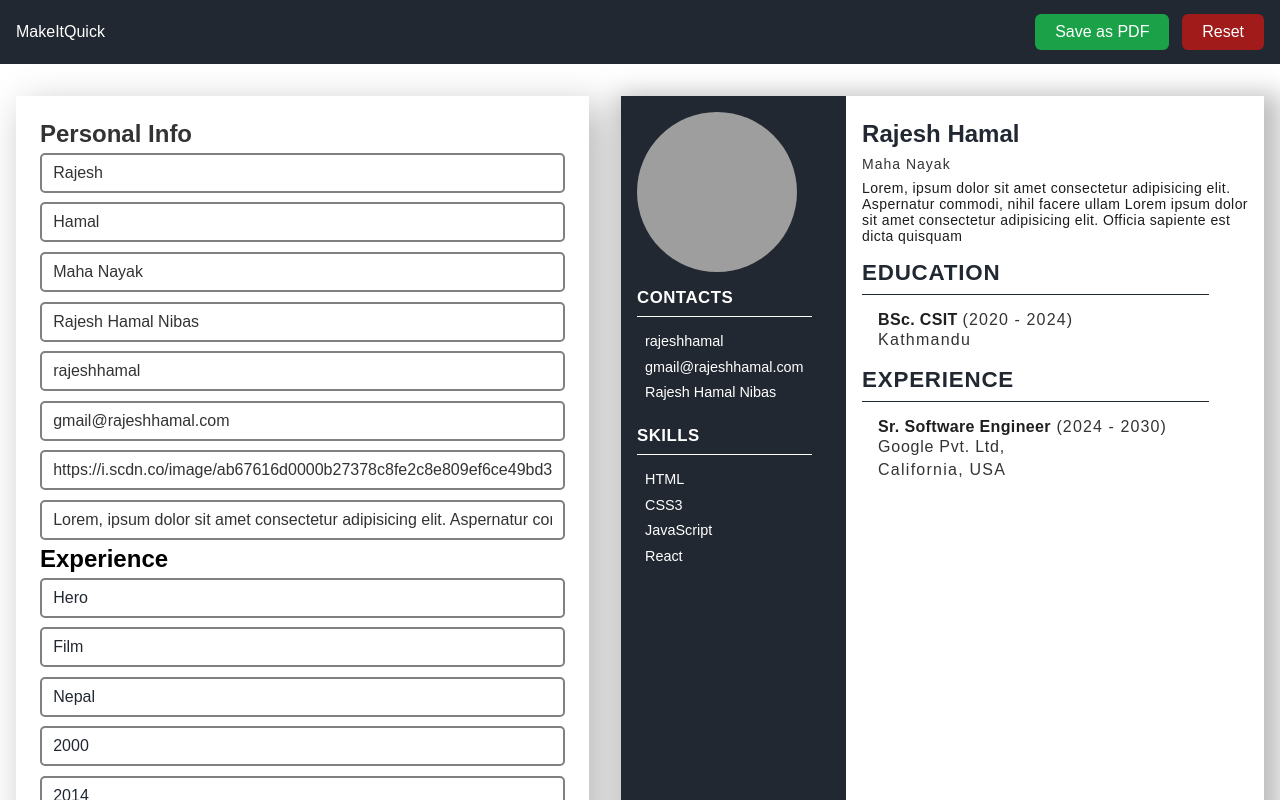
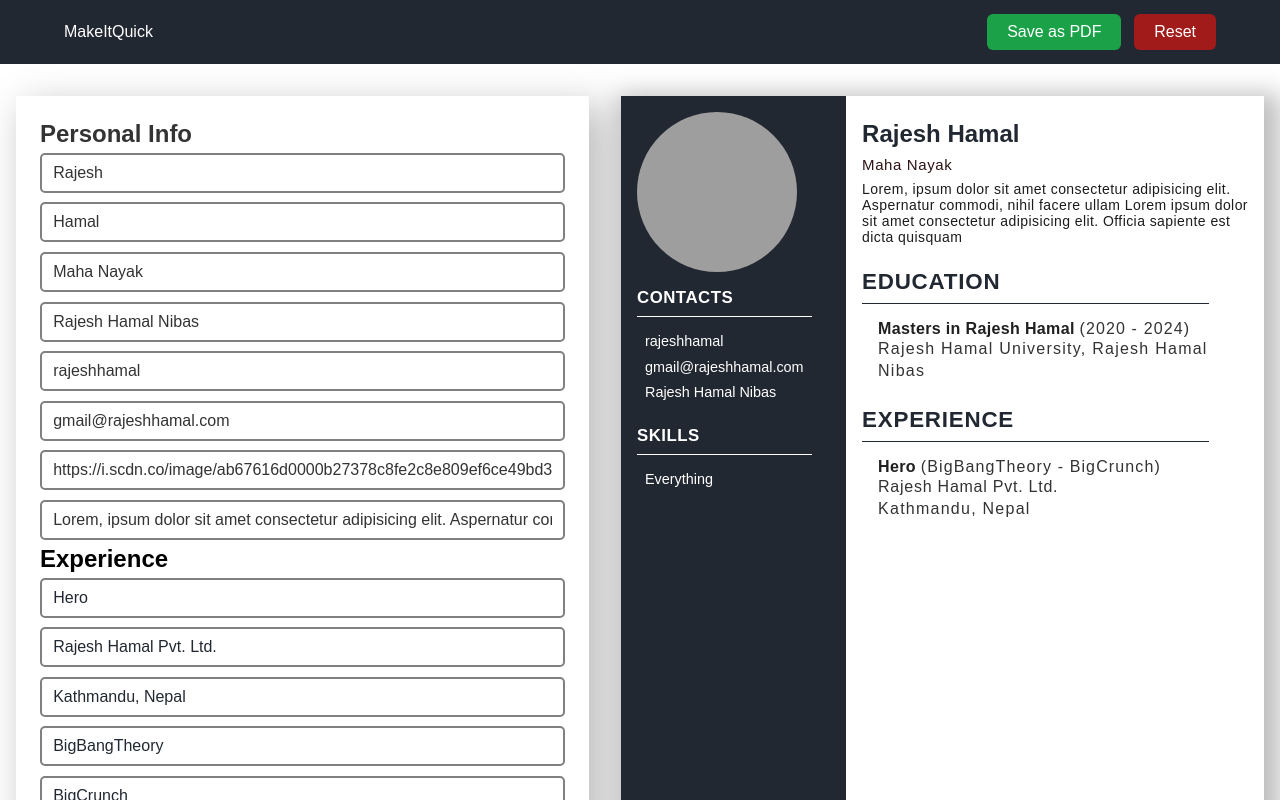
Before and after one commit to abh1sh3kk/cv-maker, a React (Create React App) app: page / in a window 1280 px wide. Shown: the top 800 px of the page. Built offline with nearby package versions, Linux system fonts and the light colour scheme; grey boxes are pictures that could not be loaded.

Commit message:
CSS and basic laying out is done
Responsiveness and few features remaining

```diff
--- a/public/index.html
+++ b/public/index.html
@@ -10,7 +10,6 @@
       content="Web site created using create-react-app"
     />
     <link rel="apple-touch-icon" href="%PUBLIC_URL%/logo192.png" />
-    <link rel="stylesheet" href="https://cdnjs.cloudflare.com/ajax/libs/font-awesome/6.2.0/css/brands.min.css" integrity="sha512-+oRH6u1nDGSm3hH8poU85YFIVTdSnS2f+texdPGrURaJh8hzmhMiZrQth6l56P4ZQmxeZzd2DqVEMqQoJ8J89A==" crossorigin="anonymous" referrerpolicy="no-referrer" />
     <!--
       manifest.json provides metadata used when your web app is installed on a
       user's mobile device or desktop. See https://developers.google.com/web/fundamentals/web-app-manifest/
@@ -41,6 +40,7 @@
       To create a production bundle, use `npm run build` or `yarn build`.
     -->
   </body>
+  <link rel="stylesheet" href="https://cdnjs.cloudflare.com/ajax/libs/font-awesome/6.2.0/css/brands.min.css" integrity="sha512-+oRH6u1nDGSm3hH8poU85YFIVTdSnS2f+texdPGrURaJh8hzmhMiZrQth6l56P4ZQmxeZzd2DqVEMqQoJ8J89A==" crossorigin="anonymous" referrerpolicy="no-referrer" />
   <script src="https://cdnjs.cloudflare.com/ajax/libs/html2pdf.js/0.10.1/html2pdf.bundle.min.js" integrity="sha512-GsLlZN/3F2ErC5ifS5QtgpiJtWd43JWSuIgh7mbzZ8zBps+dvLusV+eNQATqgA/HdeKFVgA5v3S/cIrLF7QnIg==" crossorigin="anonymous" referrerpolicy="no-referrer"></script>
 
 </html>
--- a/src/Components/CV.js
+++ b/src/Components/CV.js
@@ -3,9 +3,7 @@ import "./stylesheets/CVstyles.css"
 
 function CV(props) {
   const {firstname, lastname, title, address, phoneNumber, email, description, imgURL} = props.cvData.personalInfo
-
-
-
+  const [{ key, position, company, city , from , to }, ...remaining] = props.cvData.experience
   return (
     <>
 			<div className="cv-base">
@@ -17,19 +15,19 @@ function CV(props) {
 						<h3 className="contact-heading blue-section-headings">CONTACTS</h3>
 						<div className="divider-line" />
 						<ul className="contact-informations">
-							<li class="phone-number"><i class="fa-solid fa-phone"></i><span>{phoneNumber}</span></li>
-							<li class="email-address"><i class="fa-regular fa-envelope"></i><span>{email}</span></li>
-							<li class="address"><i class="fa-solid fa-location-dot"></i><span>{address}</span></li>
+							<li className="phone-number"><i className="fa-solid fa-phone"></i><span>{phoneNumber}</span></li>
+							<li className="email-address"><i className="fa-regular fa-envelope"></i><span>{email}</span></li>
+							<li className="address"><i className="fa-solid fa-location-dot"></i><span>{address}</span></li>
 						</ul>
 					</div>
 					<div className="skills-area">
 						<h3 className="skills-heading blue-section-headings">SKILLS</h3>
 						<div className="divider-line"></div>
 						<ul className="skills-list">
-							<li className="skill"><i className="fa-solid fa-circle fa-2xs"></i>HTML</li>
-							<li className="skill"><i className="fa-solid fa-circle fa-2xs"></i>CSS3</li>
+							<li className="skill"><i className="fa-solid fa-circle fa-2xs"></i>Everything</li>
+							{/* <li className="skill"><i className="fa-solid fa-circle fa-2xs"></i>CSS3</li>
 							<li className="skill"><i className="fa-solid fa-circle fa-2xs"></i>JavaScript</li>
-							<li className="skill"><i className="fa-solid fa-circle fa-2xs"></i>React</li>
+							<li className="skill"><i className="fa-solid fa-circle fa-2xs"></i>React</li> */}
 						</ul>
 					</div>
 				</div>
@@ -44,16 +42,16 @@ function CV(props) {
 					<div className="cv-education-section white-children">
 
 						<h2 className="cv-education-heading cv-headings">Education</h2>
-						<div className="divider-line-for-white"></div>
+						<div className="divider-line-for-white" />
 
 						<div className="cv-course">
 							<div className="course-highlights">
 
-								<span className="cv-course-name">BSc. CSIT </span>
-								<span className="cv-duration"> (2020 - 2024)</span>
+								<span className="cv-course-name">{props.cvData.education[0].course} </span>
+								<span className="cv-duration">({props.cvData.education[0].from} - {props.cvData.education[0].to}) </span>
 							</div>
 							<div className="cv-location">
-                  Kathmandu
+                  					{props.cvData.education[0].university}, {props.cvData.education[0].city}
 							</div>
 						</div>
 
@@ -68,12 +66,12 @@ function CV(props) {
 						<div className="cv-experience">
 							<div className="course-highlights">
 
-								<span className="cv-experience-name">Sr. Software Engineer</span>
-								<span className="cv-duration"> (2024 - 2030)</span>
+								<span className="cv-experience-name">{position} </span>
+								<span className="cv-duration">({from } - {to})</span>
 							</div>
-							<div className="cv-company">Google Pvt. Ltd, </div>
+							<div className="cv-company">{company}</div>
 							<div className="cv-location">
-								California, USA
+								{city}
 							</div>
 						</div>
 
@@ -84,34 +82,3 @@ function CV(props) {
   )
   }
 export default CV;
-
-
-// import React from 'react'
-// import "./stylesheets/CVstyles.css"
-
-
-// function CV(props) {
-//   const {firstname, lastname, title, address, phoneNumber, email} = props.cvData.personalInfo
-
-
-//   return (
-//     <section>
-//     <div className='cv-base' style={{overflow: "auto"}} >
-//       <div className='name'>{firstname} {lastname}</div>
-//       <div className='title'>{title}</div>
-//       <div className='address'>{address}</div>
-//       <div className='phoneNumber'>{phoneNumber}</div>
-//       <div className='email'>{email}</div>
-//       {
-//         props.cvData.experience.map(exp => <pre className="experience" key={exp.key}>{JSON.stringify(exp)}</pre>)
-//       }
-//       {
-//         props.cvData.education.map(degree => <pre className="education" key={degree.key}>{JSON.stringify(degree)}</pre>)
-//       }
-
-//     </div>
-
-//     </section>
-//   )
-//   }
-// export default CV;
--- a/src/Components/Education.js
+++ b/src/Components/Education.js
@@ -16,7 +16,7 @@ function Education({ cvData, handleChange }) {
             />
           );
         })}
-        <button class="add-btn add-education-btn">Add Education</button>
+        <button className="add-btn add-education-btn">Add Education</button>
       </div>
     </>
   );
--- a/src/Components/Main.js
+++ b/src/Components/Main.js
@@ -21,10 +21,10 @@ function Main() {
       {
         key: "00",
         position: "Hero",
-        company: "Film",
-        city: "Nepal",
-        from: "2000",
-        to: "2014"
+        company: "Rajesh Hamal Pvt. Ltd.",
+        city: "Kathmandu, Nepal",
+        from: "BigBangTheory",
+        to: "BigCrunch"
       },
       {
         key: "01",
--- a/src/Components/stylesheets/CVstyles.css
+++ b/src/Components/stylesheets/CVstyles.css
@@ -108,7 +108,7 @@ li > i {
 
 	display: flex;
 	flex-direction: column;
-	gap: 1rem;
+	gap: 1.5rem;
 
 	overflow-y: auto;
 }
@@ -132,8 +132,10 @@ li > i {
 }
 
 .cv-title {
-	font-size: 14px;
-	letter-spacing: 1px;
+	font-size: 15px;
+	letter-spacing: 0.6px;
+	font-weight: 501;
+	color: #2e1515;
 }
 .cv-headings {
 	color: var(--cv-blue);
--- a/src/Components/stylesheets/Header.css
+++ b/src/Components/stylesheets/Header.css
@@ -8,7 +8,7 @@ nav {
 	align-items: center;
 
 	height: 64px;
-	padding: 0 16px;
+	padding: 0 4rem;
 }
 
 .rightNav {
--- a/src/Components/stylesheets/global.css
+++ b/src/Components/stylesheets/global.css
@@ -28,7 +28,7 @@ button {
 	border-radius: 6px;
 	cursor: pointer;
 	padding: 0.25rem 0.5rem;
-	transition: 0.4s ease-in-out all;
+	transition: 0.5s ease-in-out all;
 	height: 2.3rem;
 	font-size: 1rem;
 }
```
